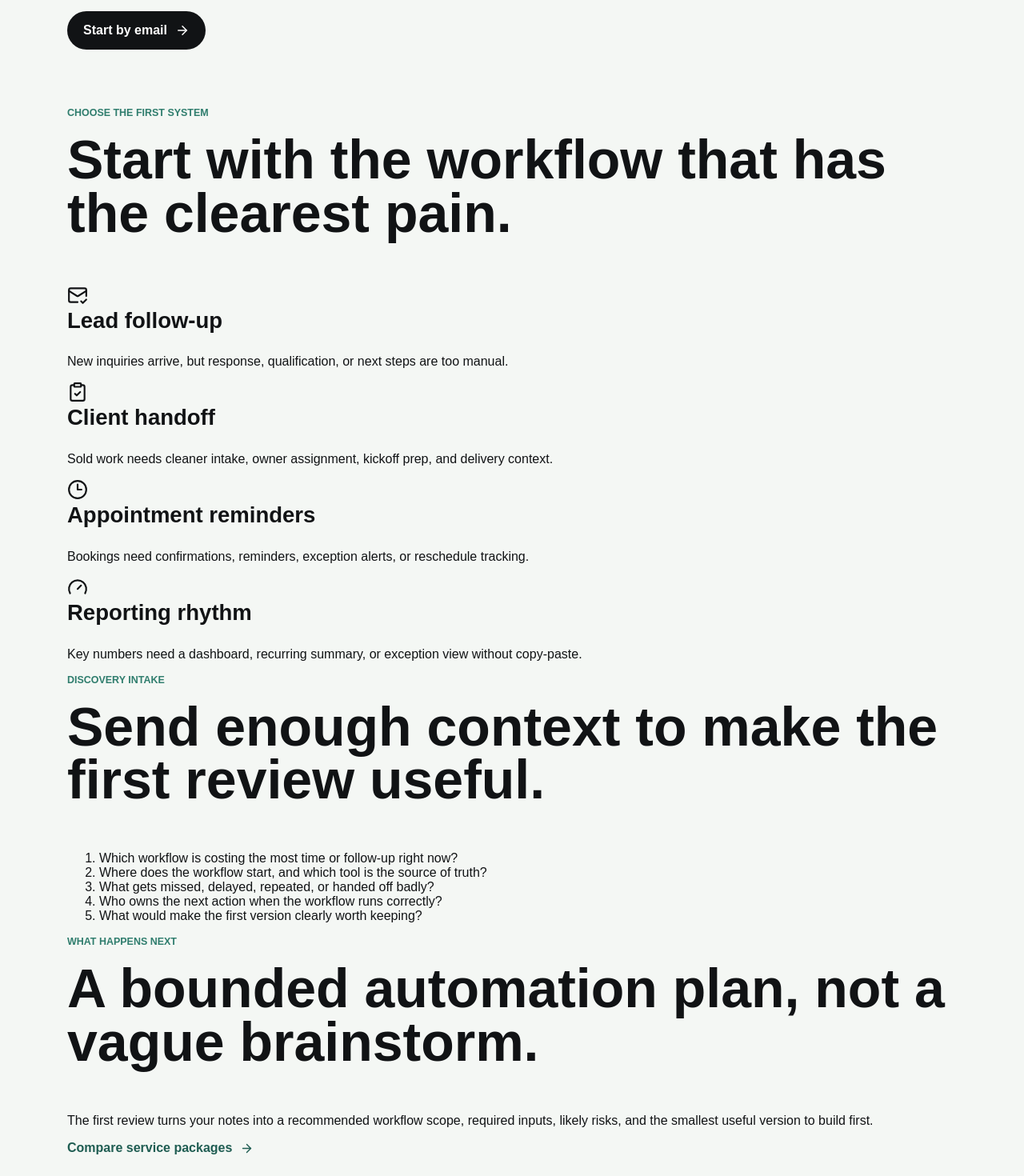
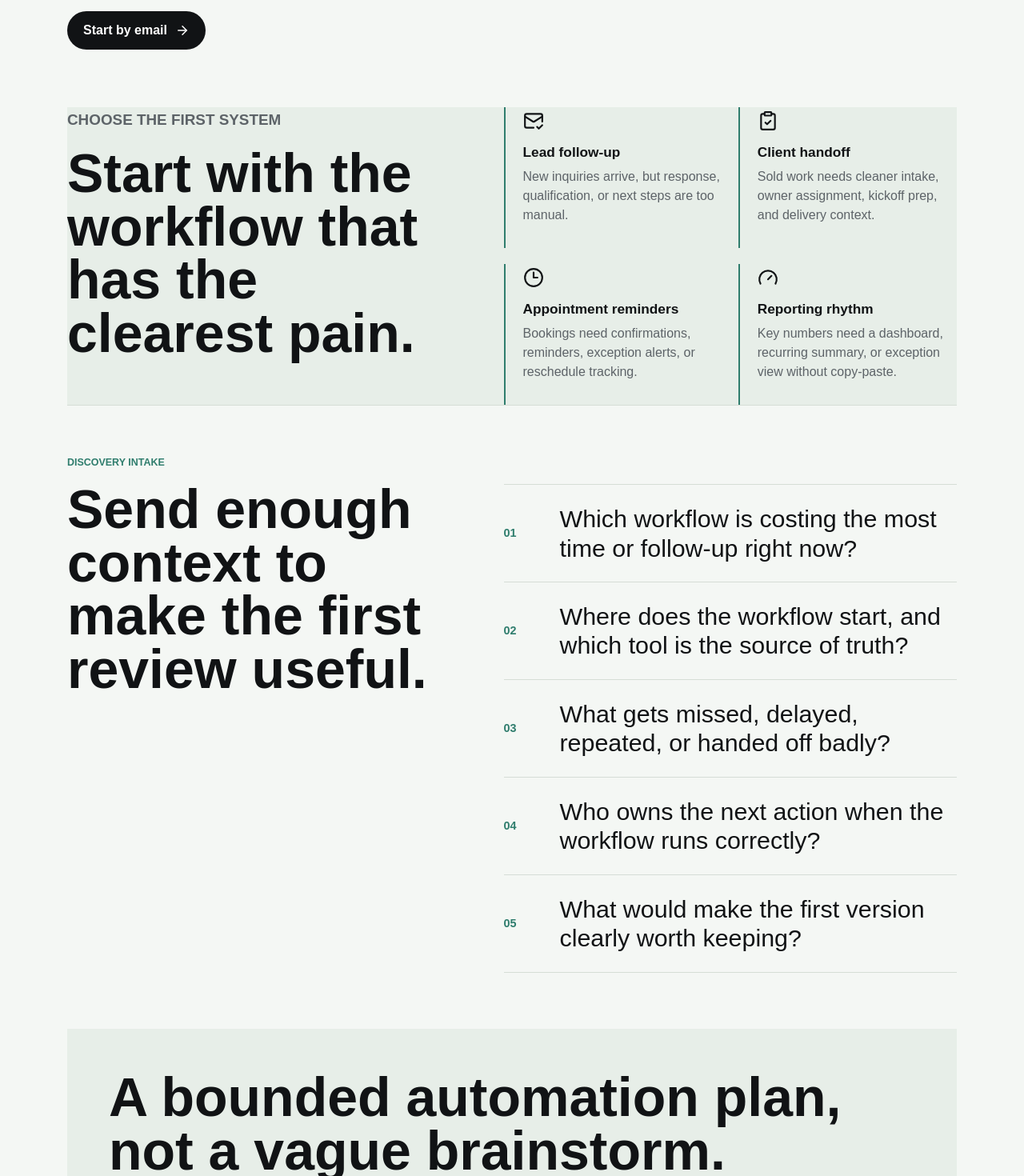
Before and after one commit to KelvarLLC/Business1, a Next.js app in the folder agency-ops/website/: page /start in a window 1280 px wide. Shown: the part 580-2050 px from the top of the page at 80% size. Built offline with nearby package versions, Linux system fonts and the light colour scheme.

Commit message:
Align intake page with existing website styles

```diff
--- a/agency-ops/website/app/start/page.tsx
+++ b/agency-ops/website/app/start/page.tsx
@@ -47,8 +47,8 @@ Thanks,`);
 
 export default function StartPage() {
   return (
-    <main className="page-shell intake-page">
-      <section className="page-hero intake-hero">
+    <main className="page-shell">
+      <section className="page-hero">
         <p className="eyebrow">Start here</p>
         <h1>Turn one messy workflow into the first automation win.</h1>
         <p>
@@ -63,26 +63,26 @@ export default function StartPage() {
         </a>
       </section>
 
-      <section className="intake-band" aria-label="Workflow types">
-        <div>
+      <section className="proof">
+        <div className="proof-copy">
           <p className="section-kicker">Choose the first system</p>
           <h2>Start with the workflow that has the clearest pain.</h2>
         </div>
-        <div className="workflow-grid">
+        <div className="proof-metrics" aria-label="Workflow types">
           {workflowTypes.map((workflow) => {
             const Icon = workflow.icon;
             return (
-              <article className="workflow-option" key={workflow.title}>
+              <div key={workflow.title}>
                 <Icon aria-hidden="true" size={26} />
-                <h3>{workflow.title}</h3>
-                <p>{workflow.text}</p>
-              </article>
+                <strong>{workflow.title}</strong>
+                <span>{workflow.text}</span>
+              </div>
             );
           })}
         </div>
       </section>
 
-      <section className="intake-questions">
+      <section className="contact-grid">
         <div>
           <p className="section-kicker">Discovery intake</p>
           <h2>Send enough context to make the first review useful.</h2>
@@ -94,15 +94,12 @@ export default function StartPage() {
         </ol>
       </section>
 
-      <section className="intake-next-step">
-        <div>
-          <p className="section-kicker">What happens next</p>
-          <h2>A bounded automation plan, not a vague brainstorm.</h2>
-          <p>
-            The first review turns your notes into a recommended workflow scope, required inputs, likely risks, and the
-            smallest useful version to build first.
-          </p>
-        </div>
+      <section className="contact-note">
+        <h2>A bounded automation plan, not a vague brainstorm.</h2>
+        <p>
+          The first review turns your notes into a recommended workflow scope, required inputs, likely risks, and the
+          smallest useful version to build first.
+        </p>
         <Link className="text-link" href="/services">
           Compare service packages <ArrowRight size={17} />
         </Link>
```
